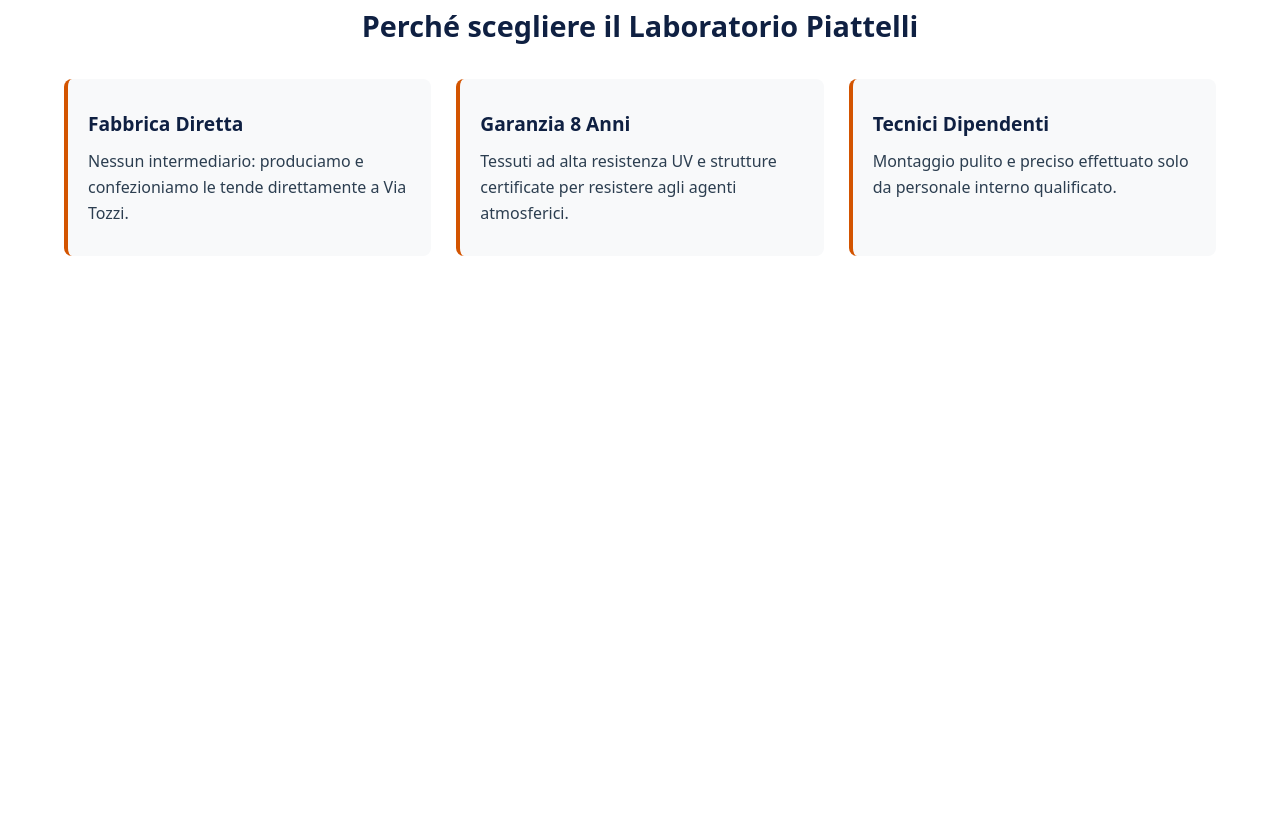
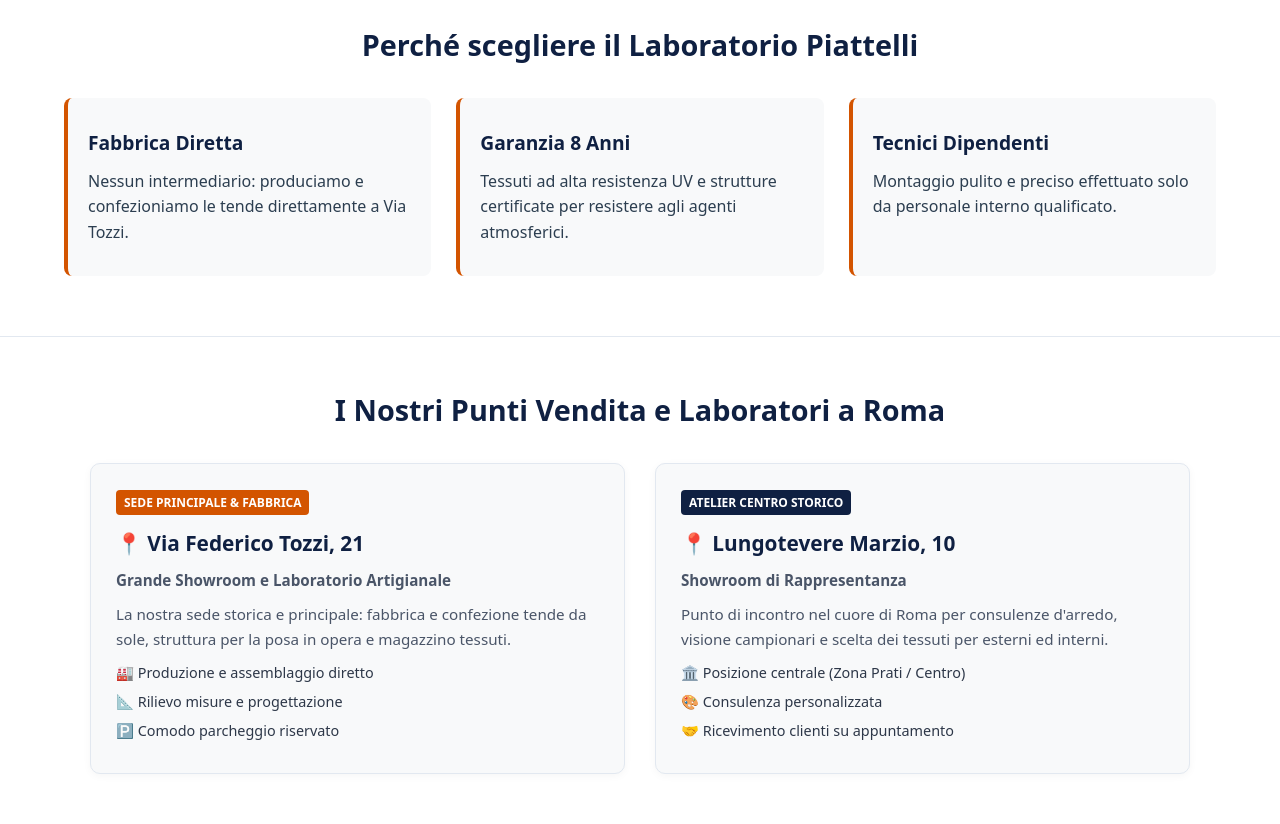
Before and after one commit to Magopaolo-blip/tendedasolepiattelli, a plain HTML site: page index.html in a window 1280 px wide. Shown: the part 826-1650 px from the top of the page. Before the commit the page ends 1142 px from the top, so only its background shows below. Drawn offline with Linux system fonts and the light colour scheme.

Commit message:
Update index.html

```diff
--- a/index.html
+++ b/index.html
@@ -4,7 +4,7 @@
   <meta charset="UTF-8">
   <meta name="viewport" content="width=device-width, initial-scale=1.0">
   <title>Tende da Sole e Pergotende a Roma | Piattelli</title>
-  <meta name="description" content="Tende da sole e pergotende su misura a Roma. Produzione diretta, garanzia fino a 8 anni e sopralluogo gratuito.">
+  <meta name="description" content="Tende da sole e pergotende su misura a Roma. Produzione diretta nel laboratorio di Via Tozzi 21 e showroom in Lungotevere Marzio 10. Garanzia 8 anni e sopralluogo gratuito.">
 
   <style>
     :root {
@@ -19,7 +19,7 @@
     body { color: var(--text); background-color: var(--white); line-height: 1.6; }
 
     /* Header */
-    header { display: flex; justify-content: space-between; align-items: center; padding: 20px 5%; background: var(--white); box-shadow: 0 2px 12px rgba(0,0,0,0.08); position: sticky; top: 0; z-index: 1000; }
+    header { display: flex; justify-content: space-between; align-items: center; padding: 15px 5%; background: var(--white); box-shadow: 0 2px 12px rgba(0,0,0,0.08); position: sticky; top: 0; z-index: 1000; }
     .logo img { height: 85px; width: auto; display: block; }
 
     /* Hero Section */
@@ -43,6 +43,17 @@
     .features-grid { display: grid; grid-template-columns: repeat(auto-fit, minmax(260px, 1fr)); gap: 25px; }
     .feature-item { padding: 30px 20px; background: var(--bg-light); border-radius: 8px; border-left: 4px solid var(--accent); text-align: left; }
     .feature-item h4 { color: var(--primary); margin-bottom: 10px; font-size: 1.2rem; }
+
+    /* Sezione Sedi */
+    .stores-section { padding: 50px 5%; background: var(--white); text-align: center; border-top: 1px solid #E2E8F0; }
+    .stores-section h2 { color: var(--primary); font-size: 1.8rem; margin-bottom: 30px; font-weight: 800; }
+    .stores-grid { display: grid; grid-template-columns: repeat(auto-fit, minmax(300px, 1fr)); gap: 30px; text-align: left; max-width: 1100px; margin: 0 auto; }
+    .store-card { background: var(--bg-light); border-radius: 10px; padding: 25px; border: 1px solid #E2E8F0; box-shadow: 0 2px 8px rgba(0,0,0,0.04); }
+    .store-card h3 { color: var(--primary); font-size: 1.3rem; margin-bottom: 8px; display: flex; align-items: center; gap: 8px; }
+    .store-tag { display: inline-block; background: var(--primary); color: var(--white); font-size: 0.75rem; padding: 3px 8px; border-radius: 4px; font-weight: bold; margin-bottom: 12px; text-transform: uppercase; }
+    .store-card p { font-size: 0.95rem; color: #4A5568; margin-bottom: 10px; }
+    .store-card ul { list-style: none; padding: 0; margin-top: 10px; font-size: 0.9rem; color: #2D3748; }
+    .store-card ul li { margin-bottom: 6px; display: flex; align-items: center; gap: 6px; }
 
     /* Floating WhatsApp Button */
     .whatsapp-btn { position: fixed; bottom: 20px; right: 20px; background: #25D366; color: white; padding: 14px 22px; border-radius: 50px; font-weight: bold; text-decoration: none; box-shadow: 0 4px 15px rgba(0,0,0,0.25); z-index: 9999; display: flex; align-items: center; gap: 8px; font-size: 1rem; }
@@ -73,22 +84,18 @@
   <section class="hero">
     <div class="hero-text">
       <h1>Tende da Sole e Pergotende su Misura a Roma</h1>
-      <p>Produzione diretta dal nostro laboratorio di Via Tozzi. Resistenza garantita fino a 8 anni e posa in opera specializzata a domicilio.</p>
+      <p>Produzione e confezione diretta nel grande laboratorio di Via Federico Tozzi 21 e punto consulenza in centro in Lungotevere Marzio 10. Garanzia fino a 8 anni e posa specializzata.</p>
 
       <!-- Grafica Vettoriale Tende da Sole -->
       <svg class="hero-img" viewBox="0 0 800 450" xmlns="http://www.w3.org/2000/svg">
         <rect width="100%" height="100%" fill="#0F2042"/>
         <path d="M0 0 L800 0 L800 450 L0 450 Z" fill="#1E293B"/>
-        <!-- Struttura e Telo Tenda da Sole -->
         <polygon points="100,50 700,50 780,260 20,260" fill="#D35400" opacity="0.9"/>
-        <!-- Strisce Tenda -->
         <polygon points="180,50 260,50 220,260 140,260" fill="#F39C12" opacity="0.8"/>
         <polygon points="340,50 420,50 380,260 300,260" fill="#F39C12" opacity="0.8"/>
         <polygon points="500,50 580,50 540,260 460,260" fill="#F39C12" opacity="0.8"/>
         <polygon points="660,50 700,50 780,260 700,260" fill="#F39C12" opacity="0.8"/>
-        <!-- Mantovana a Onde -->
         <path d="M20,260 Q 60,300 100,260 Q 140,300 180,260 Q 220,300 260,260 Q 300,300 340,260 Q 380,300 420,260 Q 460,300 500,260 Q 540,300 580,260 Q 620,300 660,260 Q 700,300 740,260 Q 760,280 780,260 L 780,270 L 20,270 Z" fill="#E67E22"/>
-        <!-- Testo -->
         <text x="50%" y="78%" dominant-baseline="middle" text-anchor="middle" fill="#FFFFFF" font-family="sans-serif" font-size="28" font-weight="bold">TENDE DA SOLE & PERGOTENDE</text>
         <text x="50%" y="88%" dominant-baseline="middle" text-anchor="middle" fill="#FDEBD0" font-family="sans-serif" font-size="18" font-weight="600">Fabbrica Diretta • Garanzia fino a 8 Anni • Posa in Opera</text>
       </svg>
@@ -131,6 +138,38 @@
     </div>
   </section>
 
+  <!-- Sezione Sedi Roma -->
+  <section class="stores-section">
+    <h2>I Nostri Punti Vendita e Laboratori a Roma</h2>
+    <div class="stores-grid">
+
+      <div class="store-card">
+        <span class="store-tag" style="background: var(--accent);">Sede Principale & Fabbrica</span>
+        <h3>📍 Via Federico Tozzi, 21</h3>
+        <p><strong>Grande Showroom e Laboratorio Artigianale</strong></p>
+        <p>La nostra sede storica e principale: fabbrica e confezione tende da sole, struttura per la posa in opera e magazzino tessuti.</p>
+        <ul>
+          <li>🏭 Produzione e assemblaggio diretto</li>
+          <li>📐 Rilievo misure e progettazione</li>
+          <li>🅿️ Comodo parcheggio riservato</li>
+        </ul>
+      </div>
+
+      <div class="store-card">
+        <span class="store-tag">Atelier Centro Storico</span>
+        <h3>📍 Lungotevere Marzio, 10</h3>
+        <p><strong>Showroom di Rappresentanza</strong></p>
+        <p>Punto di incontro nel cuore di Roma per consulenze d'arredo, visione campionari e scelta dei tessuti per esterni ed interni.</p>
+        <ul>
+          <li>🏛️ Posizione centrale (Zona Prati / Centro)</li>
+          <li>🎨 Consulenza personalizzata</li>
+          <li>🤝 Ricevimento clienti su appuntamento</li>
+        </ul>
+      </div>
+
+    </div>
+  </section>
+
   <!-- Tasto WhatsApp Fluttuante -->
   <a href="https://wa.me/393737502033?text=Salve,%20ho%20visto%20la%20pagina%20Tende%20da%20Sole%20e%20vorrei%20un%20preventivo%20orientativo." class="whatsapp-btn" target="_blank">
     💬 Stima Rapida WhatsApp
```
